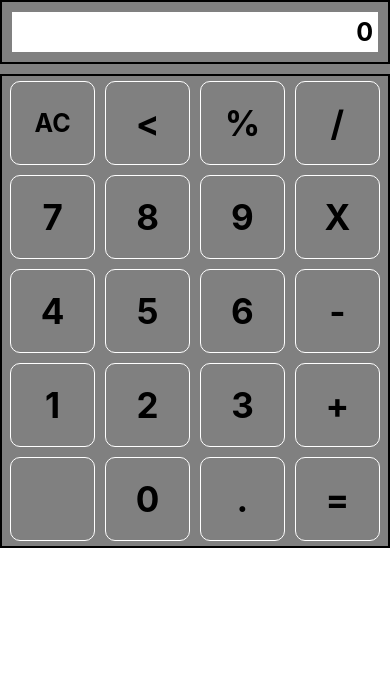
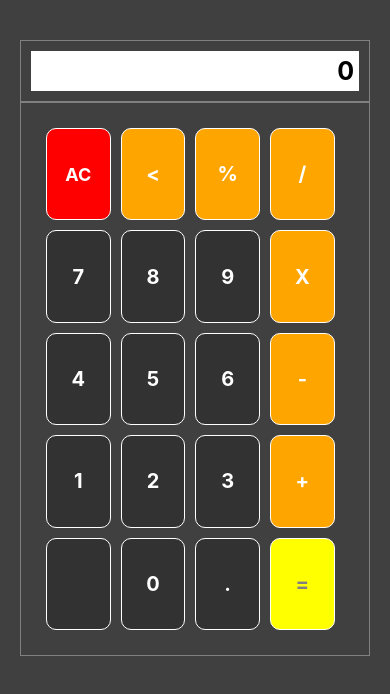
Before and after one commit to jorgeram-hrbl/RNCourse, a React Native app: screen / in a window 390 px wide. Shown: the top 694 px of the page. Built offline with nearby package versions, Linux system fonts and the light colour scheme.

Commit message:
Updated Layout

```diff
--- a/App.tsx
+++ b/App.tsx
@@ -1,47 +1,92 @@
-import React from 'react';
-import {
-  SafeAreaView,
-  StatusBar,
-  StyleSheet,
-  Text,
-  TextStyle,
-  View,
-} from 'react-native';
+import React, {useRef, useState} from 'react';
+import {SafeAreaView, StatusBar, StyleSheet, Text, View} from 'react-native';
 import CalcButton from './calc-button';
 
 const App = () => {
+  // let valor = 10;
+  // let operator = '';
+  const totalRef = useRef(0);
+  const operatorRef = useRef('');
+  const [value, setValue] = useState('0');
+
+  const onAcPress = () => {
+    totalRef.current = 0;
+    operatorRef.current = '';
+    setValue('0');
+  };
+
+  const onNumPress = (title: string) => {
+    if (title === '.' && value.includes('.')) {
+      return;
+    }
+    if (operatorRef.current !== '' && operatorRef.current !== '.') {
+      setValue(title);
+    } else if (value === '0' && title === '.') {
+      setValue('0.');
+    } else if (value !== '0') {
+      setValue(value + title);
+    } else {
+      setValue(title);
+    }
+  };
+
+  const onOpPress = (title: string) => {
+    operatorRef.current = title;
+    console.log(`---> operatorRef: ${operatorRef.current}`);
+  };
+
+  const onTotalPress = () => {
+    let result = 0;
+    if (operatorRef.current === '+') {
+      result = totalRef.current + parseFloat(value);
+    } else if (operatorRef.current === '-') {
+      result = totalRef.current - parseFloat(value);
+    } else if (operatorRef.current === '*') {
+      result = totalRef.current * parseFloat(value);
+    } else if (operatorRef.current === '/') {
+      result = totalRef.current / parseFloat(value);
+    }
+    setValue(result.toString());
+  };
+
   return (
-    <SafeAreaView>
+    <SafeAreaView style={styles.screen}>
       <StatusBar barStyle={'dark-content'} backgroundColor={'black'} />
       <View style={styles.container}>
         <View style={styles.display}>
-          <Text style={styles.displayText}>0</Text>
+          <Text style={styles.displayText}>{value}</Text>
         </View>
         <View style={styles.buttons}>
           <CalcButton
-            style={styles.button}
+            onPress={onAcPress}
+            style={styles.buttonAc}
             titleStyle={styles.acTitleStyle}
             title="AC"
           />
-          <CalcButton style={styles.button} title="<" />
-          <CalcButton style={styles.button} title="%" />
-          <CalcButton style={styles.button} title="/" />
-          <CalcButton style={styles.button} title="7" />
-          <CalcButton style={styles.button} title="8" />
-          <CalcButton style={styles.button} title="9" />
-          <CalcButton style={styles.button} title="X" />
-          <CalcButton style={styles.button} title="4" />
-          <CalcButton style={styles.button} title="5" />
-          <CalcButton style={styles.button} title="6" />
-          <CalcButton style={styles.button} title="-" />
-          <CalcButton style={styles.button} title="1" />
-          <CalcButton style={styles.button} title="2" />
-          <CalcButton style={styles.button} title="3" />
-          <CalcButton style={styles.button} title="+" />
-          <CalcButton style={styles.button} title=" " />
-          <CalcButton style={styles.button} title="0" />
-          <CalcButton style={styles.button} title="." />
-          <CalcButton style={styles.button} title="=" />
+          <CalcButton style={styles.buttonOp} title="<" />
+          <CalcButton style={styles.buttonOp} title="%" />
+          <CalcButton onPress={onOpPress} style={styles.buttonOp} title="/" />
+          <CalcButton onPress={onNumPress} style={styles.button} title="7" />
+          <CalcButton onPress={onNumPress} style={styles.button} title="8" />
+          <CalcButton onPress={onNumPress} style={styles.button} title="9" />
+          <CalcButton onPress={onOpPress} style={styles.buttonOp} title="X" />
+          <CalcButton onPress={onNumPress} style={styles.button} title="4" />
+          <CalcButton onPress={onNumPress} style={styles.button} title="5" />
+          <CalcButton onPress={onNumPress} style={styles.button} title="6" />
+          <CalcButton onPress={onOpPress} style={styles.buttonOp} title="-" />
+          <CalcButton onPress={onNumPress} style={styles.button} title="1" />
+          <CalcButton onPress={onNumPress} style={styles.button} title="2" />
+          <CalcButton onPress={onNumPress} style={styles.button} title="3" />
+          <CalcButton onPress={onOpPress} style={styles.buttonOp} title="+" />
+          <CalcButton disabled={true} style={styles.button} title=" " />
+          <CalcButton onPress={onNumPress} style={styles.button} title="0" />
+          <CalcButton onPress={onNumPress} style={styles.button} title="." />
+          <CalcButton
+            onPress={onTotalPress}
+            style={styles.buttonEq}
+            titleStyle={styles.buttonEqTitle}
+            title="="
+          />
         </View>
       </View>
     </SafeAreaView>
@@ -49,13 +94,16 @@ const App = () => {
 };
 
 const styles = StyleSheet.create({
-  container: {
-    backgroundColor: 'grey',
+  screen: {
+    flex: 1,
+    backgroundColor: '#404040',
   },
+  container: {},
   display: {
-    borderWidth: 2,
-    borderColor: 'black',
-    marginBottom: 10,
+    marginTop: 40,
+    marginHorizontal: 20,
+    borderWidth: 1,
+    borderColor: 'gray',
   },
   displayText: {
     textAlign: 'right',
@@ -66,17 +114,39 @@ const styles = StyleSheet.create({
     padding: 5,
   },
   buttons: {
-    justifyContent: 'center',
+    alignSelf: 'center',
     flexDirection: 'row',
     flexWrap: 'wrap',
-    borderWidth: 2,
+    borderColor: 'gray',
+    borderWidth: 1,
+    padding: 20,
+    margin: 20,
+    marginTop: 0,
   },
   acTitleStyle: {
-    fontSize: 25,
+    fontSize: 18,
   },
   button: {
-    width: '22%',
+    width: '21%',
     margin: 5,
+  },
+  buttonOp: {
+    backgroundColor: 'orange',
+    width: '21%',
+    margin: 5,
+  },
+  buttonAc: {
+    backgroundColor: 'red',
+    width: '21%',
+    margin: 5,
+  },
+  buttonEq: {
+    backgroundColor: 'yellow',
+    width: '21%',
+    margin: 5,
+  },
+  buttonEqTitle: {
+    color: 'gray',
   },
 });
 
--- a/calc-button.tsx
+++ b/calc-button.tsx
@@ -10,16 +10,19 @@ import {
 
 export interface CalcButtonProps {
   title: string;
-  onPress?: () => void;
+  onPress?: (title: string) => void;
+  disabled?: boolean;
   style?: StyleProp<ViewStyle>;
   titleStyle?: StyleProp<TextStyle>;
 }
 
 const CalcButton = (props: CalcButtonProps) => {
+  const onPress = () => props.onPress && props.onPress(props.title);
   return (
     <TouchableOpacity
       style={[styles.container, props.style]}
-      onPress={props.onPress}>
+      onPress={onPress}
+      disabled={props.disabled}>
       <Text style={[styles.title, props.titleStyle]}>{props.title}</Text>
     </TouchableOpacity>
   );
@@ -27,7 +30,8 @@ const CalcButton = (props: CalcButtonProps) => {
 
 const styles = StyleSheet.create({
   container: {
-    padding: 20,
+    backgroundColor: 'rgb(50, 50, 50)',
+    aspectRatio: 0.7,
     borderWidth: 1,
     borderColor: 'white',
     alignItems: 'center',
@@ -36,8 +40,8 @@ const styles = StyleSheet.create({
   },
   title: {
     fontWeight: 'bold',
-    fontSize: 35,
-    color: 'black',
+    fontSize: 20,
+    color: 'white',
   },
 });
 
```
